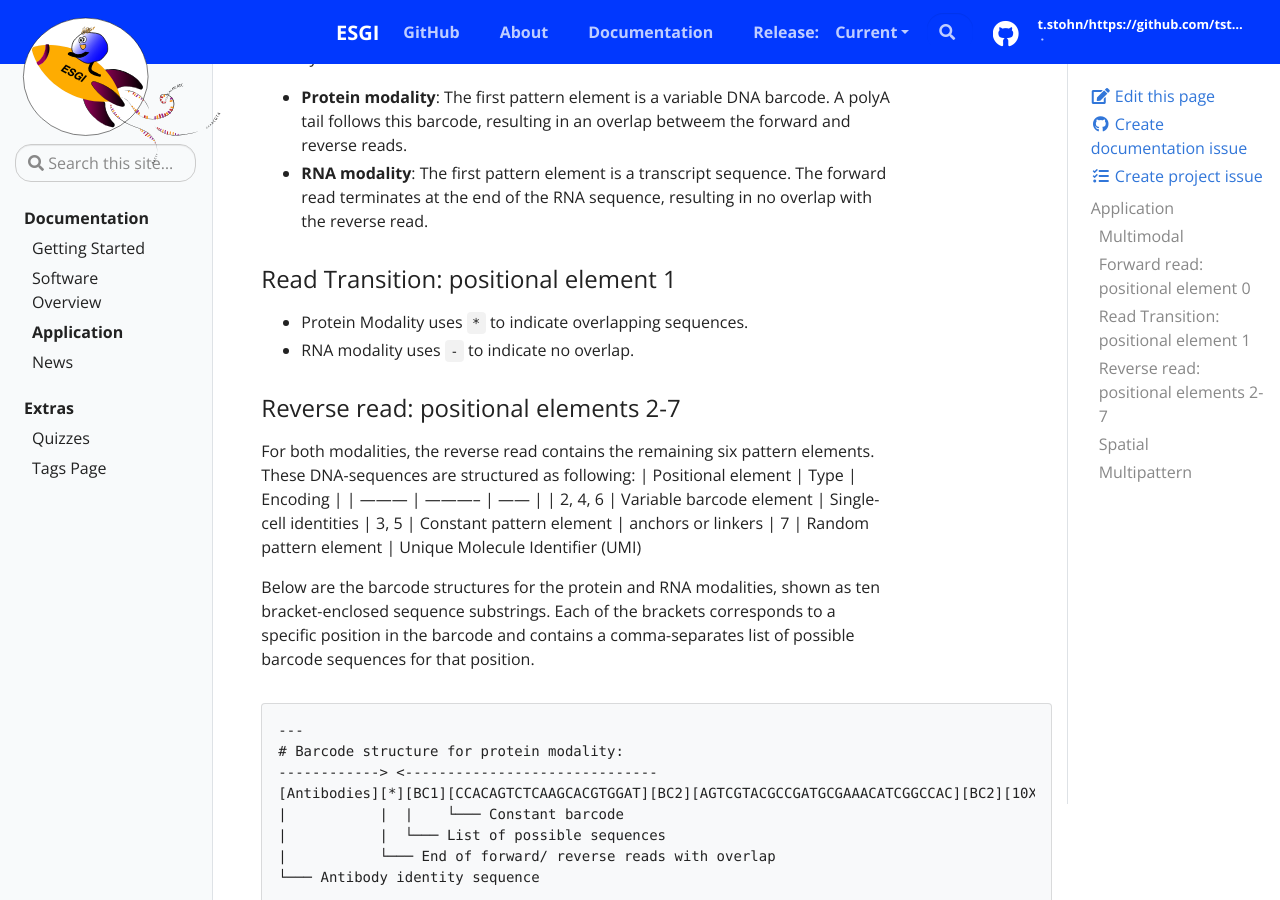
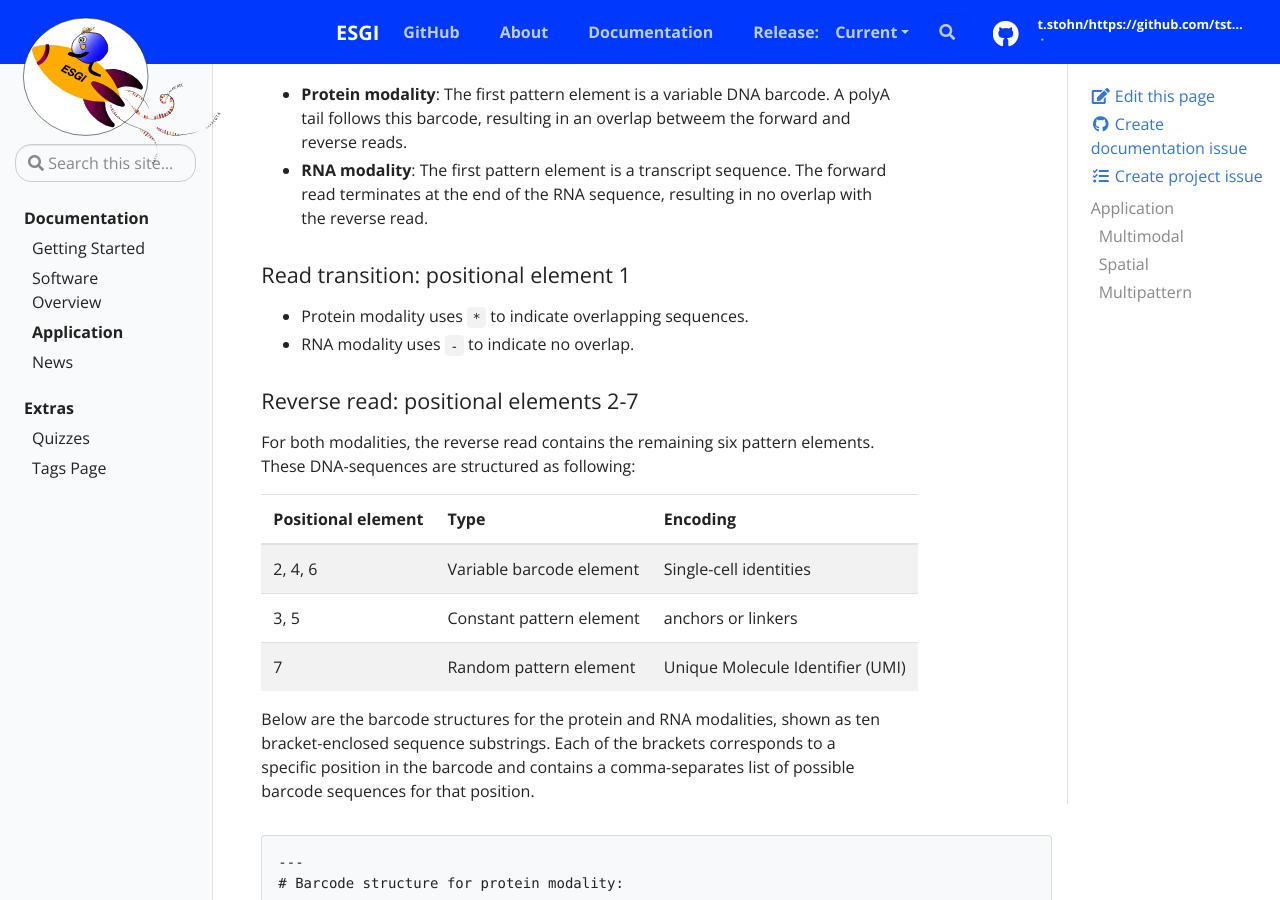
Before and after one commit to tstohn/ESGI.documentation, a Jekyll site: the page built from _docs/application.md, in a window 1280 px wide and 900 px high, scrolled down 948 px. Built offline with Jekyll 4.4.1, drawn with Linux system fonts in a browser that asks for light colours.

Commit message:
table fix

```diff
--- a/_docs/application.md
+++ b/_docs/application.md
@@ -26,17 +26,18 @@ fastq-dump --split-files --gzip SRR28056728.sra
 
 To execute **ESGI** on both modalities, we must create two separate ESGI-initialization files. Both modalities use a barcode pattern consisting of eight positional elements, though they differ in how the forward read encodes feature identity.
 
-### Forward read: positional element 0
+#### Forward read: positional element 0
 The forward read contains the first pattern element and encodes the feature identity.
 * **Protein modality**: The first pattern element is a variable DNA barcode. A polyA tail follows this barcode, resulting in an overlap betweem the forward and reverse reads.
 * **RNA modality**: The first pattern element is a transcript sequence. The forward read terminates at the end of the RNA sequence, resulting in no overlap with the reverse read.
 
-### Read Transition: positional element 1
-* Protein Modality uses `*` to indicate overlapping sequences.
+#### Read transition: positional element 1
+* Protein modality uses `*` to indicate overlapping sequences.
 * RNA modality uses `-` to indicate no overlap.
 
-### Reverse read: positional elements 2-7
+#### Reverse read: positional elements 2-7
 For both modalities, the reverse read contains the remaining six pattern elements. These DNA-sequences are structured as following:
+
 | Positional element | Type | Encoding |
 | --------- | ----------- | ------ |
 | 2, 4, 6 | Variable barcode element | Single-cell identities
```
